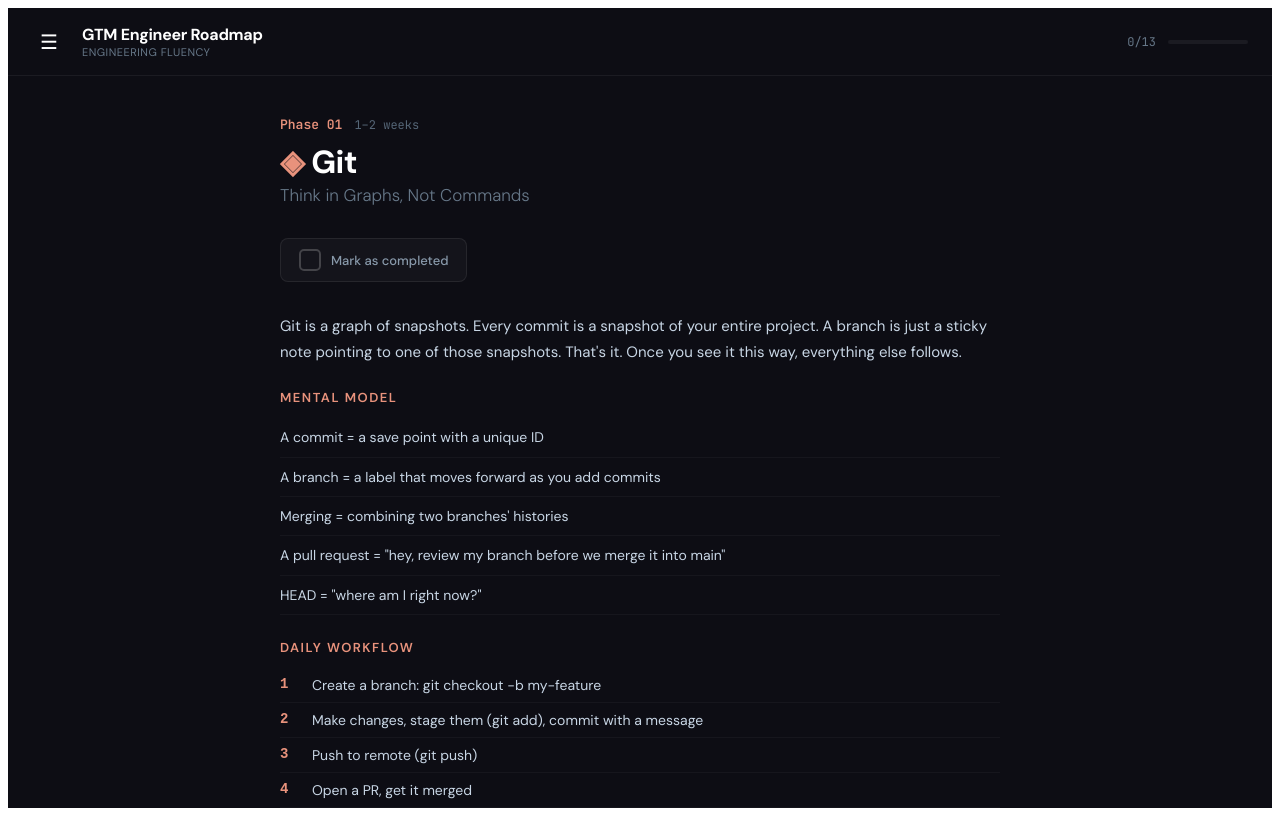
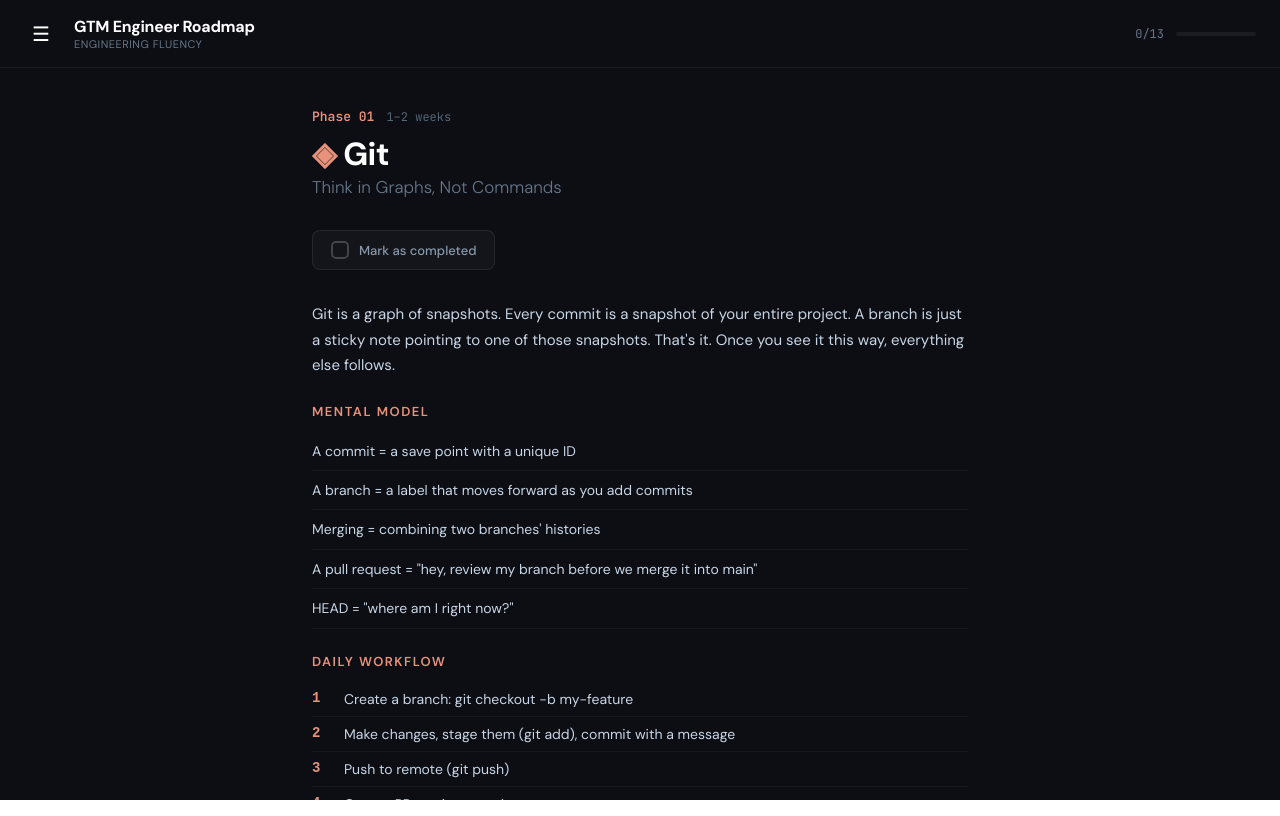
Before and after one commit to jjath91/gtm-engineer-roadmap, a React (Vite) app: page / in a window 1280 px wide. Built offline with nearby package versions, Linux system fonts and the light colour scheme.

Commit message:
Remove default body margin for edge-to-edge layout

```diff
--- a/src/index.css
+++ b/src/index.css
@@ -1 +1,5 @@
-/* reset */
+* {
+  margin: 0;
+  padding: 0;
+  box-sizing: border-box;
+}
```
